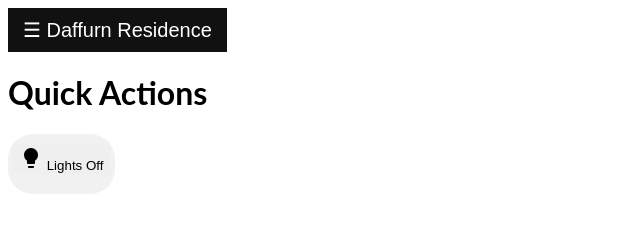
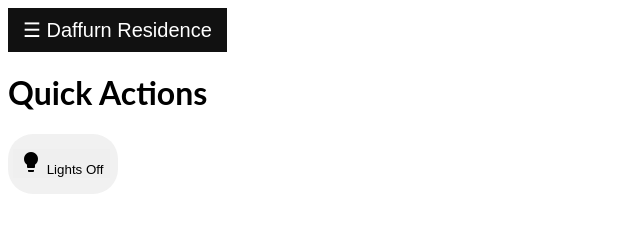
Before and after one commit to Graham-M-Evans/JaysHouse, a plain HTML site: page index.html in a window 1280 px wide. Shown: the full height of the page, 0-640 px from the left. Drawn offline with Linux system fonts and the light colour scheme.

Commit message:
Update index.html

```diff
--- a/index.html
+++ b/index.html
@@ -67,7 +67,8 @@
               display: inline-block;
               padding: 5px;
               height: 50px;
-              font-size: 16px;
+              width: 100px;
+              font-size: 25px;
               line-height: 50px;
               border-radius: 25px;
               background-color: #f1f1f1;
```
